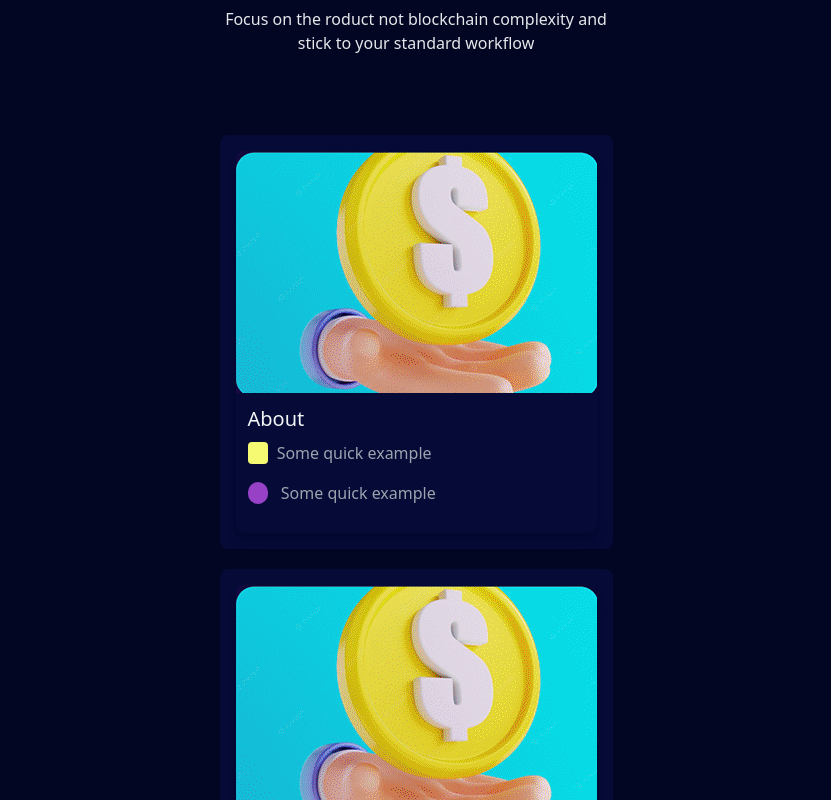
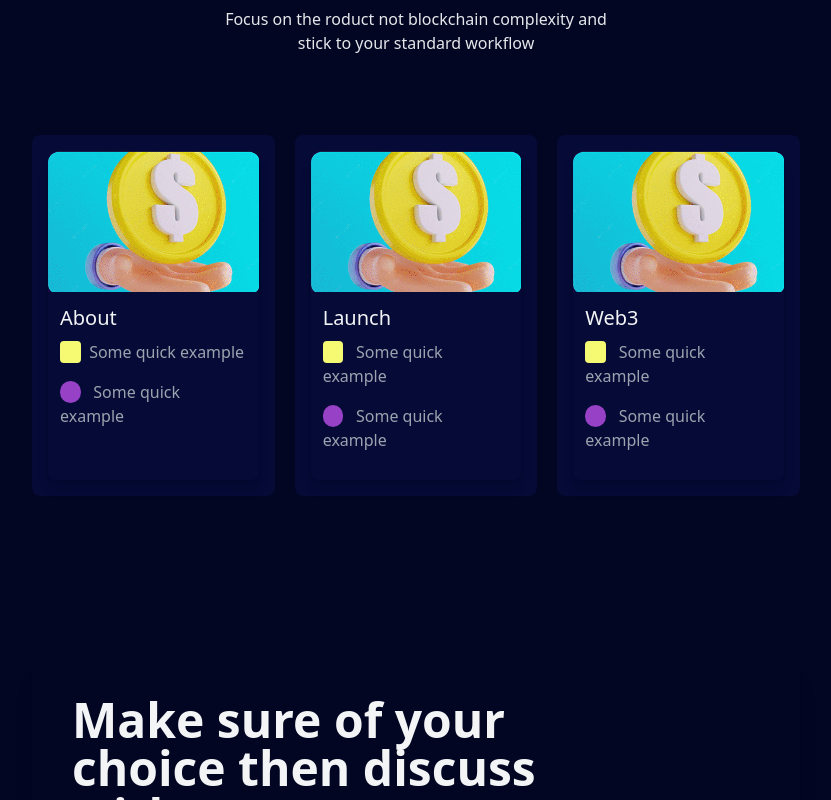
Before and after one commit to snehafarkya/web3era, a React (Create React App) app: page / in a window 1280 px wide. Shown: the part 2800-3600 px from the top of the page, without its empty margins (224-1055 px from the left). Built offline with nearby package versions, Linux system fonts and the light colour scheme.

Commit message:
latest updates added

```diff
--- a/src/components/Update.js
+++ b/src/components/Update.js
@@ -3,7 +3,7 @@ import Updateinfocard from './Updateinfocard'
 
 export default function Update() {
   return (
-    <div className='flex flex-col block justify-center items-center mt-20 mb-20 max-w-3xl m-auto'>
+    <div className='md:flex flex-col block justify-center items-center mt-20 mb-20 max-w-3xl m-auto'>
         <h1 className='text-white font-medium md:text-5xl text-xl flex mb-10'>Latest Updates</h1>
         <p className='text-gray-200 mb-20 max-w-sm text-center '>
           Focus on the roduct not blockchain complexity and stick to your standard workflow
--- a/src/components/Updateinfocard.js
+++ b/src/components/Updateinfocard.js
@@ -2,7 +2,7 @@ import React from 'react'
 import launch from './assets/launch.png'
 export default function Updateinfocard() {
   return (
-    <div className='flex justify-center gap-x-5 grid grid-cols-1 gap-y-5'>
+    <div className='md:flex justify-center gap-x-5 grid grid-cols-1 gap-y-5'>
       <div class="flex justify-center p-4 rounded-lg" style={{background:"#050a36"}}>
         <div class="rounded-lg shadow-lg max-w-sm">
           <a href="#!" data-mdb-ripple="true" data-mdb-ripple-color="light">
```
